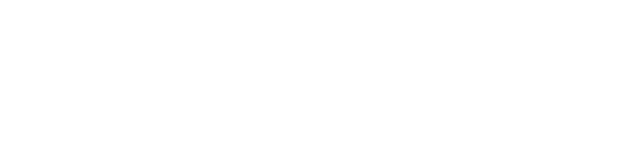
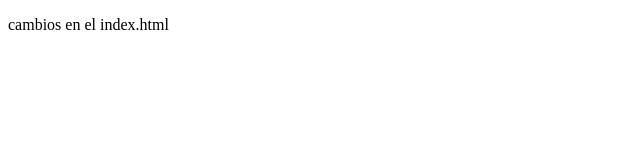
Before and after one commit to schacon/blink, a plain HTML site: page index.html in a window 1280 px wide. Shown: the whole page, without its empty margins (0-640 px from the left). Drawn offline with Linux system fonts and the light colour scheme.

Commit message:
cambios en el index.html

```diff
--- a/index.html
+++ b/index.html
@@ -7,6 +7,6 @@
     <title>Document</title>
 </head>
 <body>
-
+    <p>cambios en el index.html</p>
 </body>
 </html>
```
